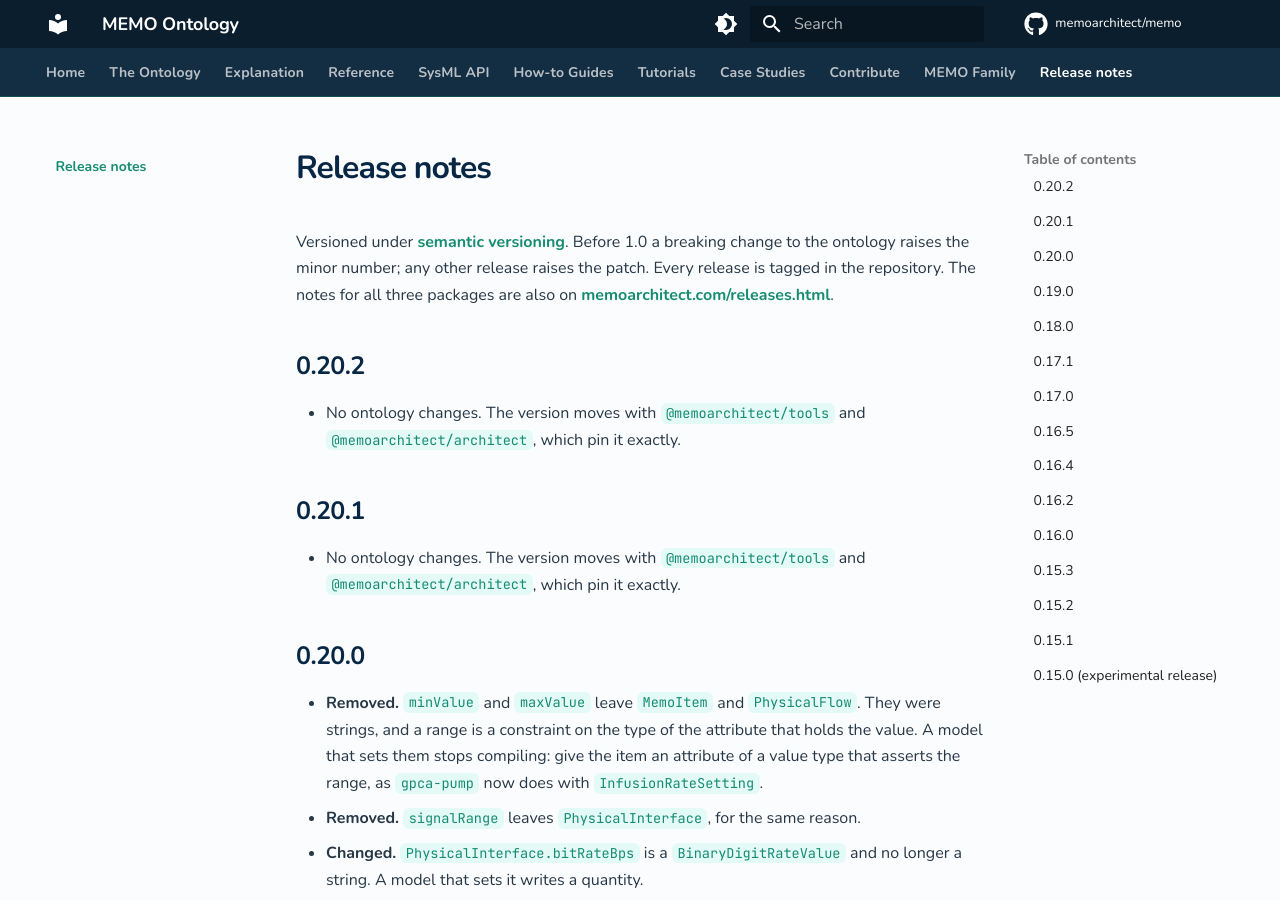
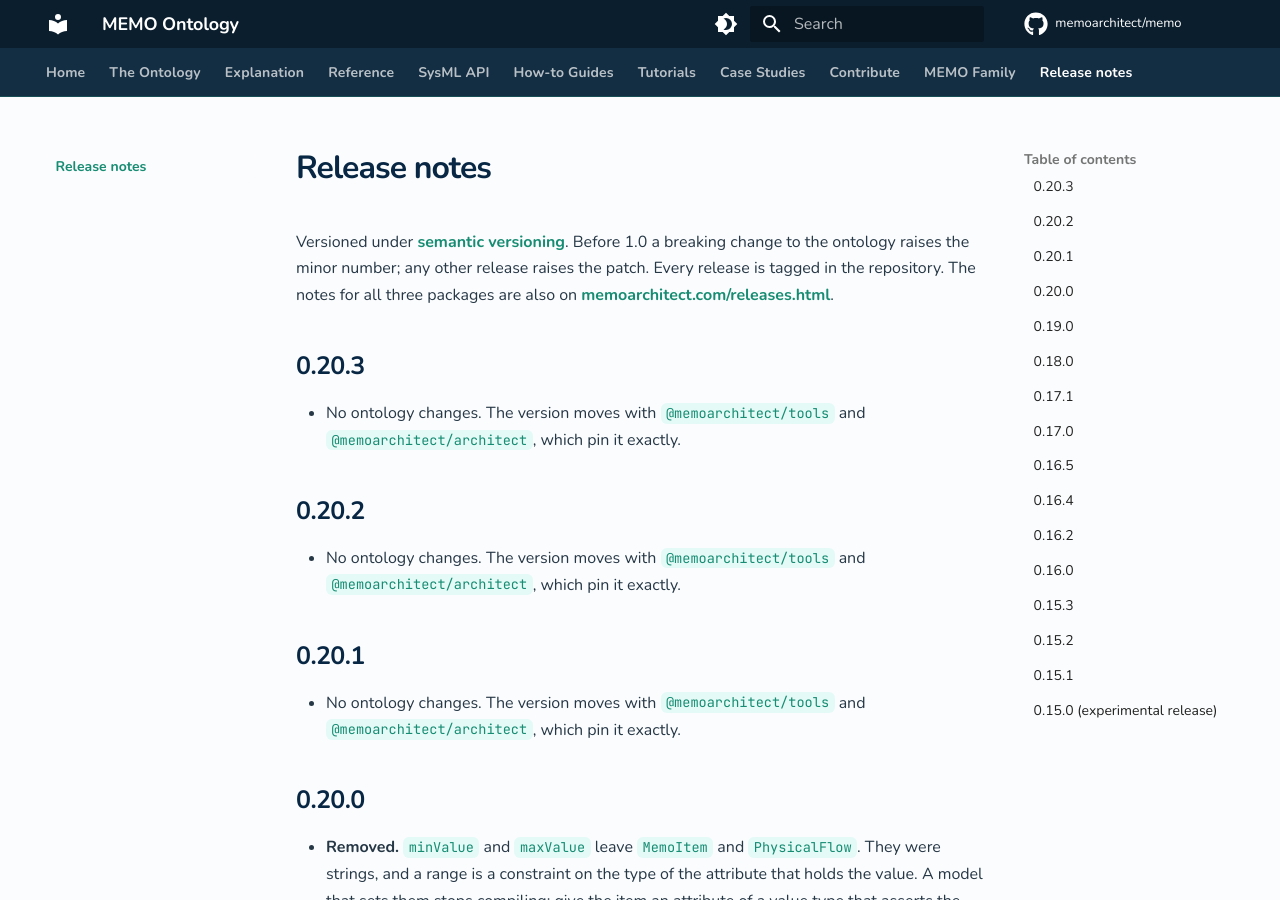
Before and after one commit to memoarchitect/memo, an MkDocs documentation site: the page built from docs/release-notes.md, in a window 1280 px wide and 900 px high. Built offline with MkDocs 1.6.1 and Material for MkDocs 9.7.7, drawn with Linux system fonts in a browser that asks for light colours; comment, search, counter and statistics services are not loaded.

Commit message:
release: 0.20.3
Co-Authored-By: Claude Sonnet 5.5 <noreply@anthropic.com>

```diff
--- a/docs/release-notes.md
+++ b/docs/release-notes.md
@@ -1,6 +1,10 @@
 # Release notes
 
 Versioned under [semantic versioning](https://semver.org/). Before 1.0 a breaking change to the ontology raises the minor number; any other release raises the patch. Every release is tagged in the repository. The notes for all three packages are also on [memoarchitect.com/releases.html](https://memoarchitect.com/releases.html).
+
+## 0.20.3
+
+- No ontology changes. The version moves with `@memoarchitect/tools` and `@memoarchitect/architect`, which pin it exactly.
 
 ## 0.20.2
 
--- a/package.json
+++ b/package.json
@@ -1,6 +1,6 @@
 {
   "name": "@memoarchitect/ontology",
-  "version": "0.20.2",
+  "version": "0.20.3",
   "packageManager": "pnpm@9.15.0",
   "description": "MEMO — Medical Engineering Modelling Ontology. Pure SysML v2 medical-device ontology with native constraints, portable to any conformant SysML v2 tool (SysIDE, SysON, sysand).",
   "scripts": {
--- a/pyproject.toml
+++ b/pyproject.toml
@@ -1,6 +1,6 @@
 [project]
 name = "memo-ontology-docs"
-version = "0.20.2"
+version = "0.20.3"
 description = "Documentation for the MEMO ontology"
 requires-python = ">=3.10"
 dependencies = [
```
Also changed, not shown: README.md (+1 -1 lines), docs/sysml-api/methodology/profiles/memo_profiles.md (+2 -2 lines), 13 other files.
